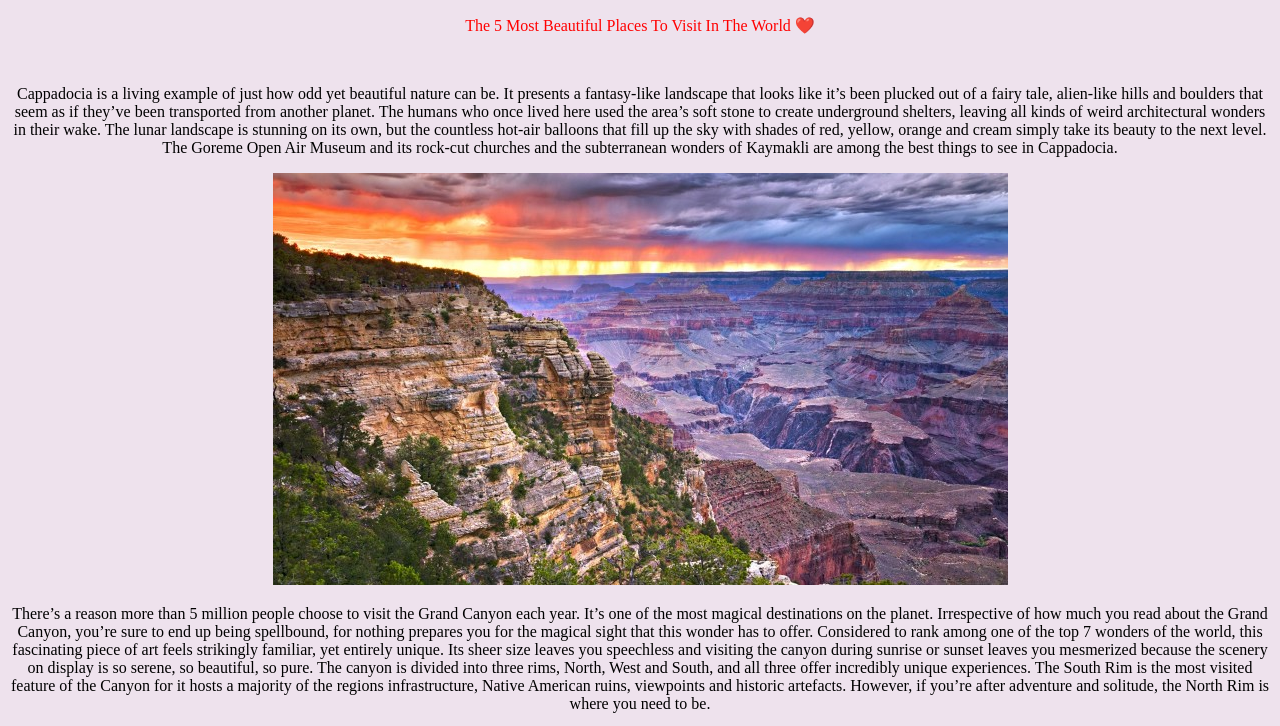
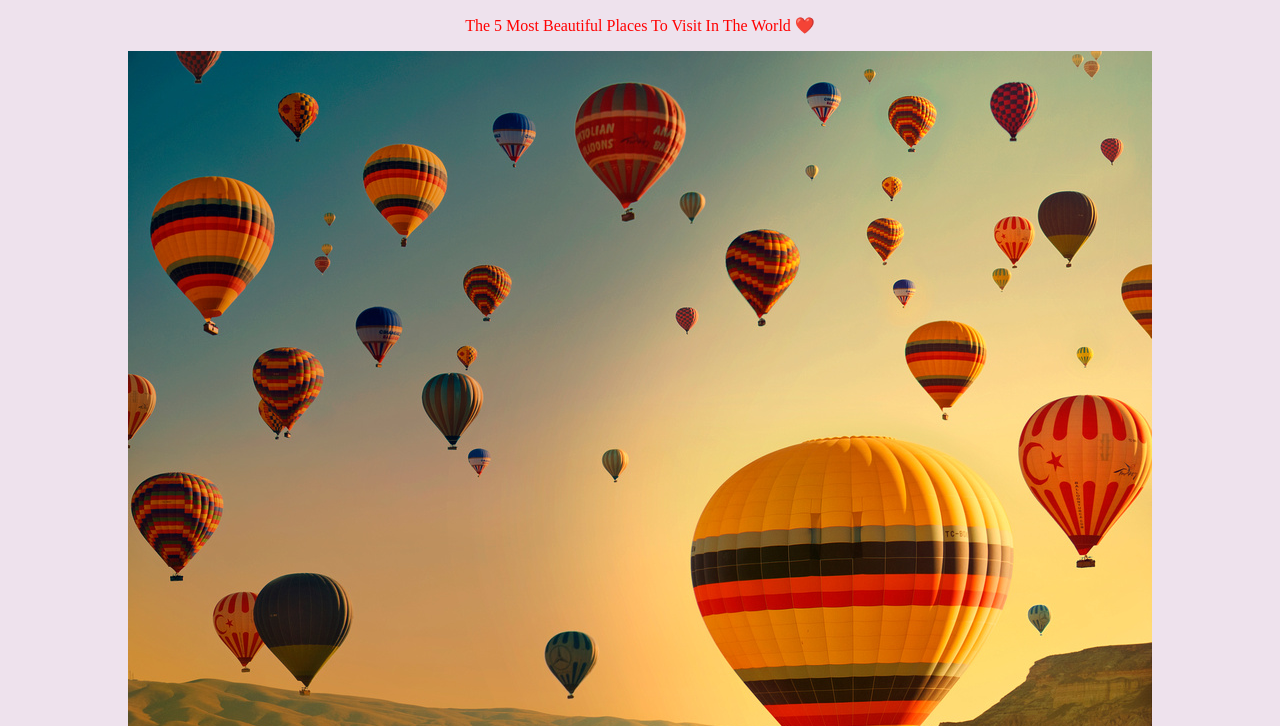
Before and after one commit to Comcast-Round-3-2021-2022/js-assignment-4-html-me-something-salhan12, a website: page index.html in a window 1280 px wide. Shown: the top 726 px of the page. Drawn offline with Linux system fonts and the light colour scheme.

Commit message:
updated image

```diff
--- a/index.html
+++ b/index.html
@@ -14,7 +14,7 @@
       <!-- Write your HTML in this file! -->
       <main>
          <article>
-            <img src="Images/cappadocia,Turkey hot airballoon.jpeg" alt="">
+            <img src="Images/Turkey.jpeg" alt="">
             <p>
 
          Cappadocia is a living example of just how odd yet beautiful nature can be. It presents a fantasy-like landscape that looks like it’s been plucked out of a fairy tale, alien-like hills and boulders that seem as if they’ve been transported from another planet. The humans who once lived here used the area’s soft stone to create underground shelters, leaving all kinds of weird architectural wonders in their wake. The lunar landscape is stunning on its own, but the countless hot-air balloons that fill up the sky with shades of red, yellow, orange and cream simply take its beauty to the next level. The Goreme Open Air Museum and its rock-cut churches and the subterranean wonders of Kaymakli are among the best things to see in Cappadocia.
```
Also changed, not shown: Images/Turkey.jpeg (added).
